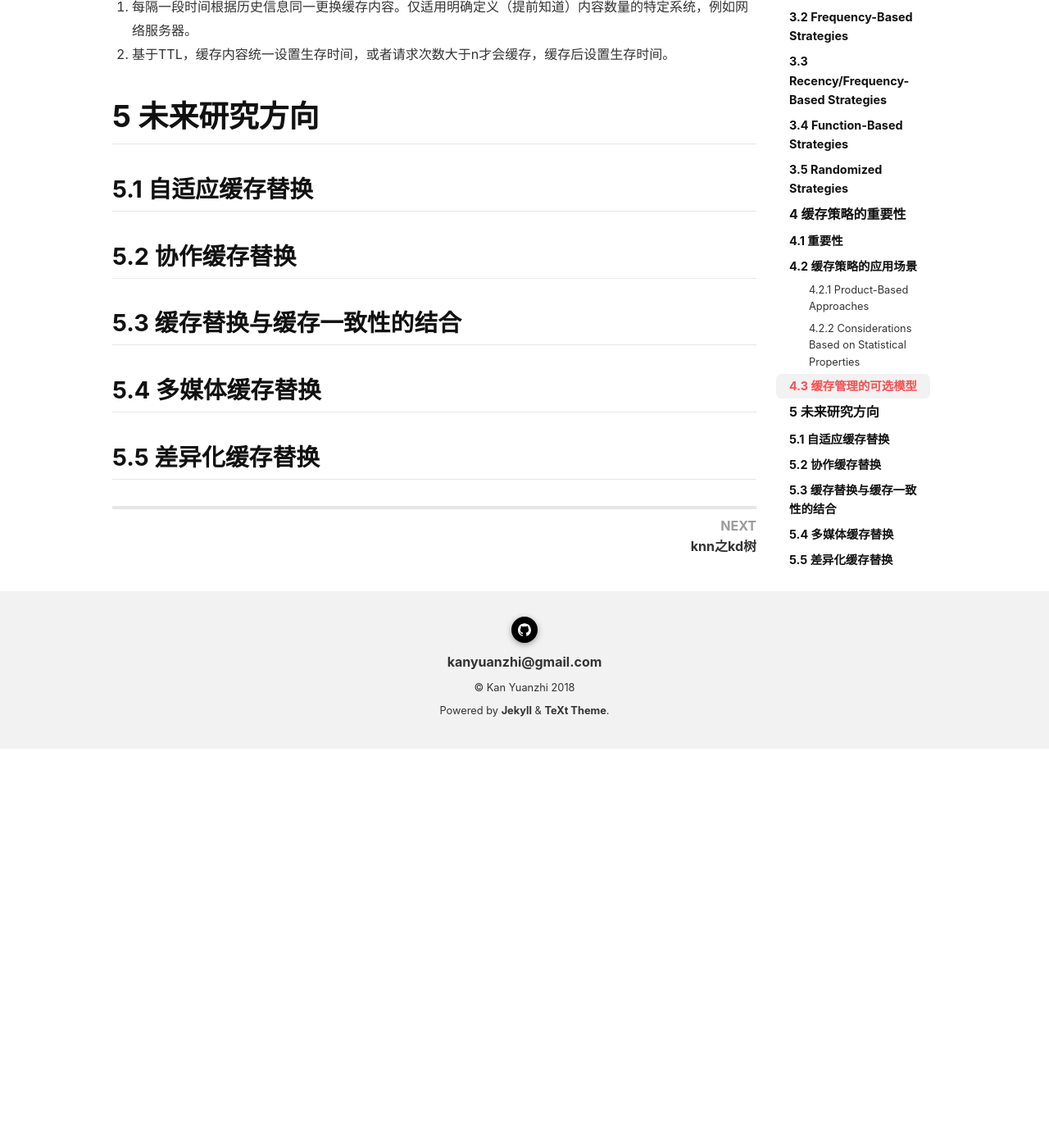
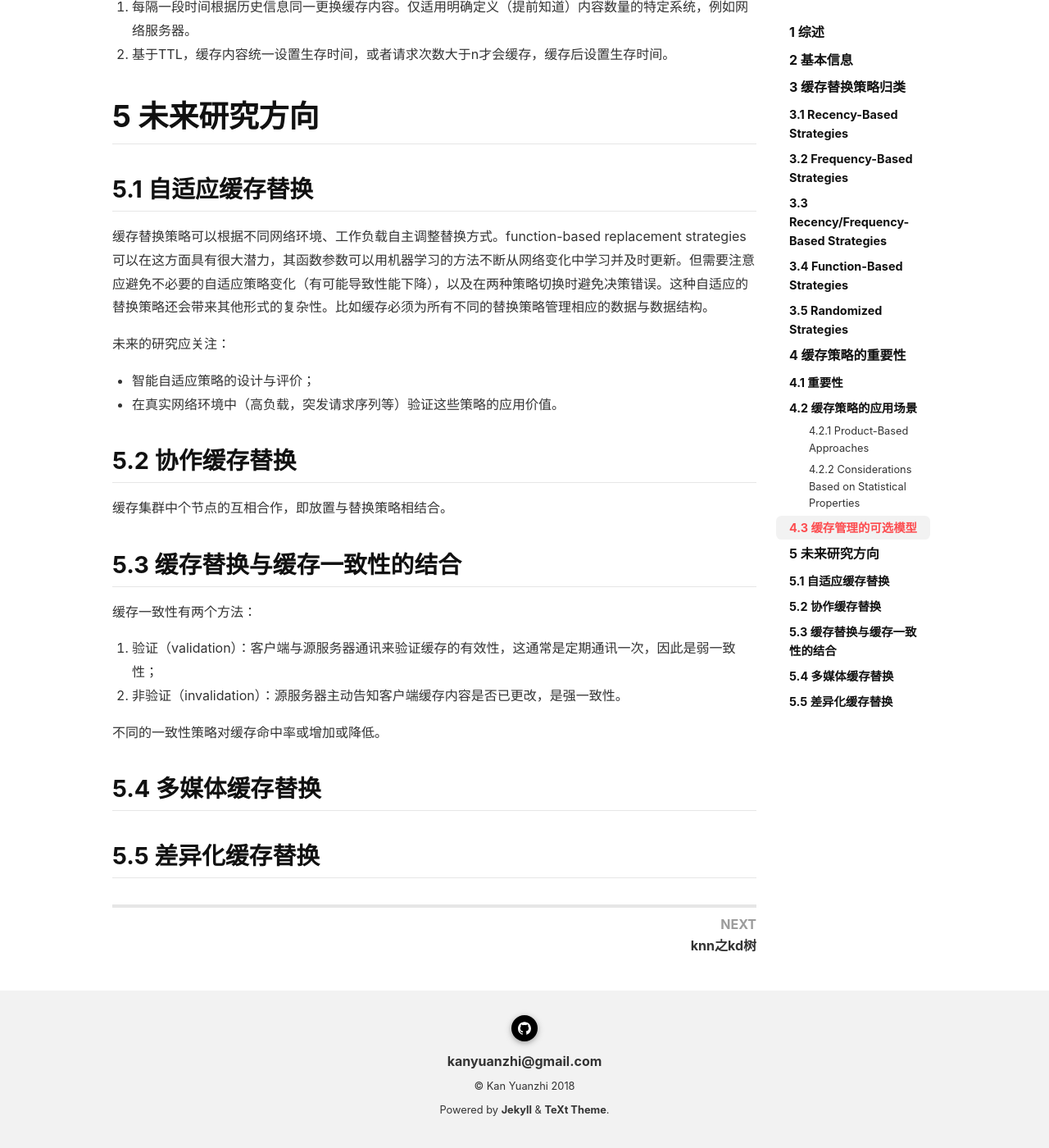
Before and after one commit to kanyuanzhi/kanyuanzhi.github.io, a Jekyll site: the page built from _posts/2018-07-10-论文阅读之《A survey of Web cache replacement strategies》.md, in a window 1280 px wide and 1400 px high, scrolled down 6427 px. Shown: the whole window at 82% size. Built offline with Jekyll 4.4.1, drawn with Linux system fonts in a browser that asks for light colours; nearby versions of some CDN libraries; our own code applies the rules of GitHub Pages for plain Markdown files; comment, search, counter and statistics services are not loaded; before the commit the page ends 7340 px from its top, so only the background shows below that.

```diff
--- a/_posts/2018-07-10-论文阅读之《A survey of Web cache replacement strategies》.md
+++ b/_posts/2018-07-10-论文阅读之《A survey of Web cache replacement strategies》.md
@@ -178,7 +178,24 @@ Recency-Based Strategies主要是针对时间局部性。
 
 # 5 未来研究方向
 ## 5.1 自适应缓存替换
+缓存替换策略可以根据不同网络环境、工作负载自主调整替换方式。function-based replacement strategies可以在这方面具有很大潜力，其函数参数可以用机器学习的方法不断从网络变化中学习并及时更新。但需要注意应避免不必要的自适应策略变化（有可能导致性能下降），以及在两种策略切换时避免决策错误。这种自适应的替换策略还会带来其他形式的复杂性。比如缓存必须为所有不同的替换策略管理相应的数据与数据结构。
+
+未来的研究应关注：
+
+- 智能自适应策略的设计与评价；
+- 在真实网络环境中（高负载，突发请求序列等）验证这些策略的应用价值。
+
+
 ## 5.2 协作缓存替换
+缓存集群中个节点的互相合作，即放置与替换策略相结合。
+
 ## 5.3 缓存替换与缓存一致性的结合
+缓存一致性有两个方法：
+1. 验证（validation）：客户端与源服务器通讯来验证缓存的有效性，这通常是定期通讯一次，因此是弱一致性；
+2. 非验证（invalidation）：源服务器主动告知客户端缓存内容是否已更改，是强一致性。
+
+不同的一致性策略对缓存命中率或增加或降低。
+
 ## 5.4 多媒体缓存替换
+
 ## 5.5 差异化缓存替换
```
